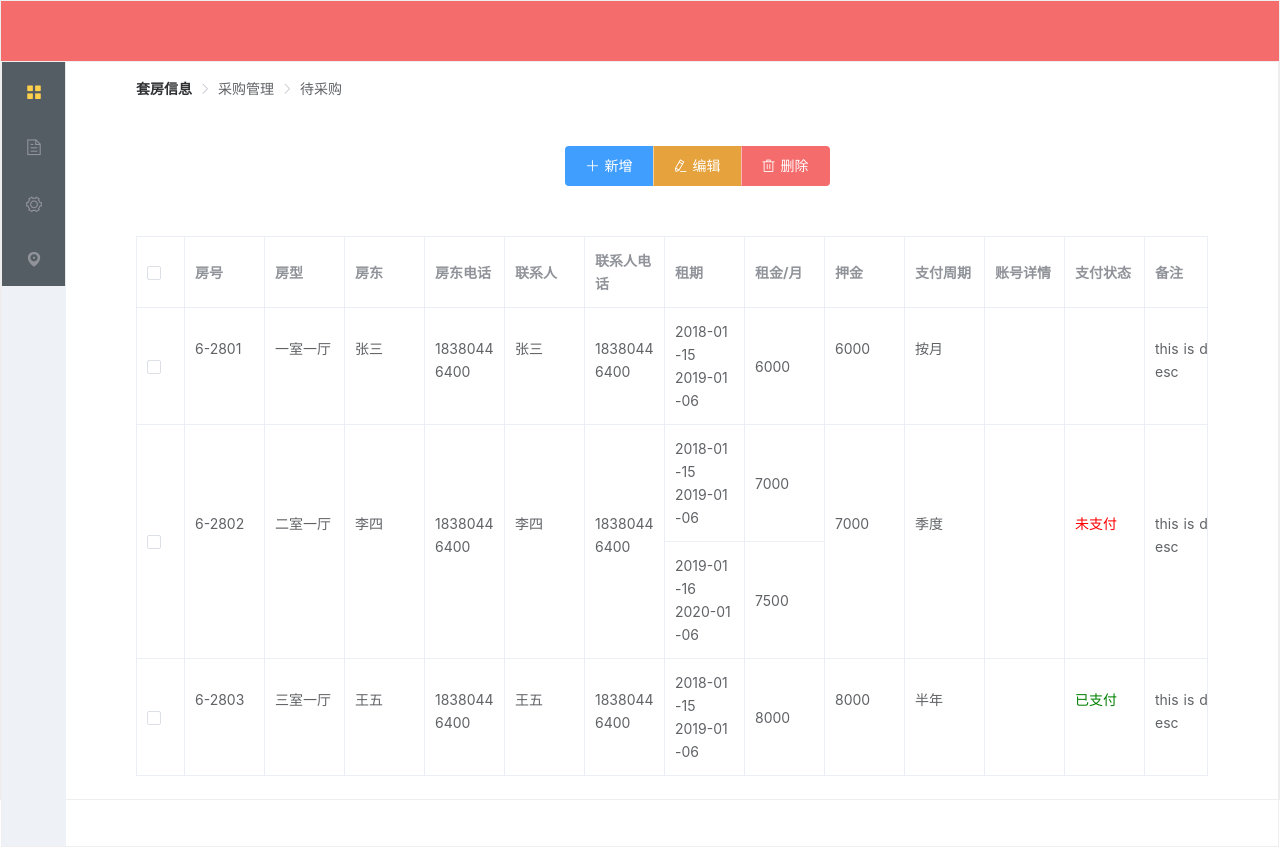
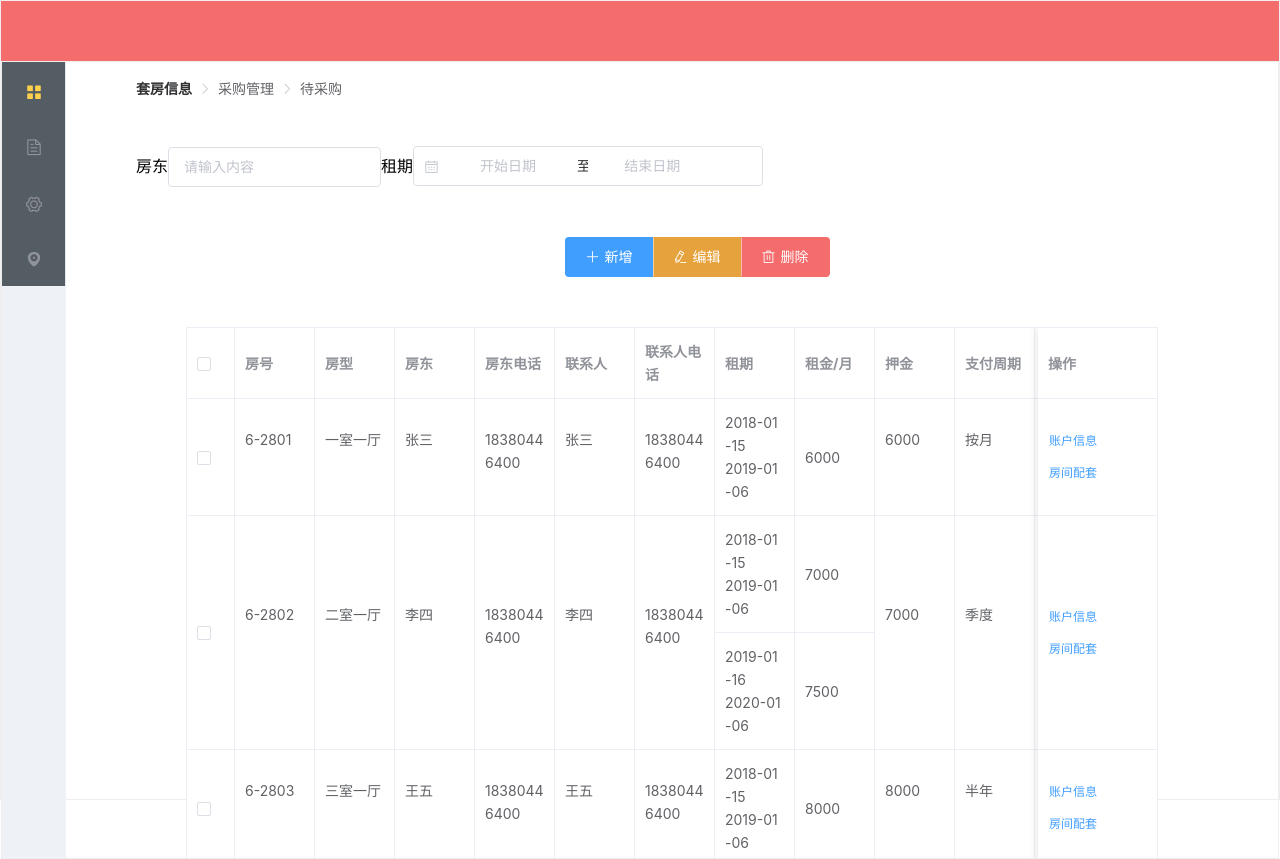
Before and after one commit to wutingting1993/doudou-web, a Nuxt app: page /rent in a window 1280 px wide. Built offline with nearby package versions, Linux system fonts and the light colour scheme.

Commit message:
use default.css

```diff
--- a/assets/css/default.css
+++ b/assets/css/default.css
@@ -69,3 +69,34 @@ html {
   color: #fff;
   background-color: #35495e;
 }
+
+
+div > .container {
+  margin: 50px 50px 50px 50px;
+  justify-content: center;
+  text-align: left;
+}
+
+.el-table .warning-row {
+  background: oldlace;
+}
+
+.el-table .success-row {
+  background: #f0f9eb;
+}
+
+.el-table .leave-cell {
+  background: oldlace;
+}
+
+.el-table .default-cell {
+  background: #f0f9eb;
+}
+
+.el-table .check-in-cell {
+  background: pink;
+}
+.default-table {
+  width: 100%;
+  height: 100%;
+}
--- a/layouts/default.vue
+++ b/layouts/default.vue
@@ -29,7 +29,6 @@
       Left
     }, methods: {
       collapseStatus() {
-        this.collapseBtnClick = this.isCollapse;
         this.isCollapse = !this.isCollapse;
       }
     }
@@ -37,76 +36,5 @@
 </script>
 
 <style>
-
-  .el-header {
-    background-color: #F56C6C;
-    color: #333;
-    line-height: 80px;
-  }
-
-  .el-main {
-    height: 100%;
-    width: auto;
-    position: relative;
-  }
-
-  .el-container {
-    height: 100%;
-    width: 100%;
-    position: relative;
-    border: 1px solid #eee;
-  }
-
-  .el-container:nth-child(5) .el-aside,
-  .el-container:nth-child(6) .el-aside {
-    line-height: 260px;
-  }
-
-  html {
-    font-family: 'Source Sans Pro', -apple-system, BlinkMacSystemFont, 'Segoe UI',
-    Roboto, 'Helvetica Neue', Arial, sans-serif;
-    font-size: 16px;
-    word-spacing: 1px;
-    -ms-text-size-adjust: 100%;
-    -webkit-text-size-adjust: 100%;
-    -moz-osx-font-smoothing: grayscale;
-    -webkit-font-smoothing: antialiased;
-    box-sizing: border-box;
-  }
-
-  *,
-  *:before,
-  *:after {
-    box-sizing: border-box;
-    margin: 0;
-  }
-
-  .button--green {
-    display: inline-block;
-    border-radius: 4px;
-    border: 1px solid #3b8070;
-    color: #3b8070;
-    text-decoration: none;
-    padding: 10px 30px;
-  }
-
-  .button--green:hover {
-    color: #fff;
-    background-color: #3b8070;
-  }
-
-  .button--grey {
-    display: inline-block;
-    border-radius: 4px;
-    border: 1px solid #35495e;
-    color: #35495e;
-    text-decoration: none;
-    padding: 10px 30px;
-    margin-left: 15px;
-  }
-
-  .button--grey:hover {
-    color: #fff;
-    background-color: #35495e;
-  }
+  @import "../assets/css/default.css";
 </style>
--- a/pages/index.vue
+++ b/pages/index.vue
@@ -48,7 +48,7 @@
         :summary-method="getSummaries"
         :cell-class-name="tableColClassName"
         :span-method="arraySpanMethod"
-        class="dashboard-table"
+        class="default-table"
         @cell-click="dialogTableVisible = true">
         <el-table-column v-for="item in showColumns"
                          :prop="item.field"
@@ -304,6 +304,7 @@
 </script>
 
 <style>
+  @import "../assets/css/default.css";
   .demo-block-control {
     border-top: 1px solid #eaeefb;
     height: 44px;
@@ -317,35 +318,4 @@
     cursor: pointer;
     position: relative;
   }
-
-  .dashboard-table {
-    width: 100%;
-    height: 100%;
-  }
-
-  div > .container {
-    margin: 50px 50px 50px 50px;
-    justify-content: center;
-    text-align: left;
-  }
-
-  .el-table .warning-row {
-    background: oldlace;
-  }
-
-  .el-table .success-row {
-    background: #f0f9eb;
-  }
-
-  .el-table .leave-cell {
-    background: oldlace;
-  }
-
-  .el-table .default-cell {
-    background: #f0f9eb;
-  }
-
-  .el-table .check-in-cell {
-    background: pink;
-  }
 </style>
--- a/pages/order.vue
+++ b/pages/order.vue
@@ -107,18 +107,5 @@
 </script>
 
 <style>
-  .container {
-    margin: 50px 50px 50px 50px;
-    width: 80%;
-    justify-content: center;
-    text-align: left;
-  }
-
-  .el-table .warning-row {
-    background: oldlace;
-  }
-
-  .el-table .success-row {
-    background: #f0f9eb;
-  }
+  @import "../assets/css/default.css";
 </style>
--- a/pages/platform.vue
+++ b/pages/platform.vue
@@ -110,16 +110,7 @@
 </script>
 
 <style>
-  .dashboard-table {
-    width: 100%;
-    height: 100%;
-  }
-
-  div > .container {
-    margin: 50px 50px 50px 50px;
-    justify-content: center;
-    text-align: left;
-  }
+  @import "../assets/css/default.css";
 
   .el-button-group {
     margin: 0 0 0 50px;
--- a/pages/rent.vue
+++ b/pages/rent.vue
@@ -1,5 +1,30 @@
 <template>
   <div>
+    <div class="container">
+      <div class="block" style="padding-bottom: 50px">
+        <el-row class="demo-autocomplete">
+          <span class="demonstration">房东</span>
+          <el-autocomplete
+            class="inline-input"
+            v-model="state1"
+            :fetch-suggestions="querySearch"
+            placeholder="请输入内容"
+            @select="handleSelect"
+          ></el-autocomplete>
+          <span class="demonstration">租期</span>
+          <el-date-picker
+            v-model="value2"
+            type="daterange"
+            unlink-panels
+            range-separator="至"
+            start-placeholder="开始日期"
+            end-placeholder="结束日期"
+            :picker-options="pickerOptions"
+            clearable
+            :default-time="['00:00:00', '23:59:59']">
+          </el-date-picker>
+        </el-row>
+      </div>
       <div style="text-align: center">
         <el-button-group>
           <el-button type="primary" icon="el-icon-plus" @click="dialogFormVisible = true">新增</el-button>
@@ -22,6 +47,25 @@
             <template scope="scope">
               <div v-if="item.field==='price' || item.field==='rentTime'" v-html="scope.row['rentInfo'][item.field]"></div>
               <div v-else v-html="scope.row[item.field]" style="min-height: 59px"></div>
+            </template>
+          </el-table-column>
+          <el-table-column
+            fixed="right"
+            label="操作"
+            width="120">
+            <template slot-scope="scope">
+              <el-button
+                @click.native.prevent="deleteRow(scope.$index, tableData)"
+                type="text"
+                size="small">
+                账户信息
+              </el-button>
+              <el-button
+                @click.native.prevent="deleteRow(scope.$index, tableData)"
+                type="text"
+                size="small">
+                房间配套
+              </el-button>
             </template>
           </el-table-column>
         </el-table>
@@ -48,6 +92,8 @@
         </div>
       </el-dialog>
     </div>
+  </div>
+
 </template>
 
 <script>
@@ -136,7 +182,6 @@
           {field: 'price', title: '租金/月'},
           {field: 'deposit', title: '押金'},
           {field: 'payWay', title: '支付周期'},
-          {field: 'payAccount', title: '账号详情'},
           {field: 'payStatus', title: '支付状态'},
           {field: 'comment', title: '备注'}
         ],
@@ -156,9 +201,9 @@
     methods: {
       arraySpanMethod({row, column, rowIndex, columnIndex}) {
         // 不合并的列的索引
-        let arr = [7, 8];
+        let arr = ['rentTime', 'price'];
         // 设置要合并的列
-        if (arr.indexOf(columnIndex) === -1) {
+        if (arr.indexOf(column.property) === -1) {
           // 用于设置合并开始的行号，rowspan 不为 0，不是第一行时, 则该行需要向下合并
           if (column.rowspan !== 0) {
             return {
@@ -203,7 +248,7 @@
           });
         });
       }, payStatus({row, column, rowIndex, columnIndex}) {
-        if (columnIndex === 12 && row[column.property]) {
+        if (column.property === 'payStatus' && row[column.property]) {
           var status = row[column.property];
           if (status === '已支付') {
             return 'payed';
@@ -218,15 +263,10 @@
 </script>
 
 <style>
-  .dashboard-table {
-    width: 100%;
-    height: 100%;
-  }
+  @import "../assets/css/default.css";
 
-  div > .container {
-    margin: 50px 50px 50px 50px;
-    justify-content: center;
-    text-align: left;
+  .el-button + .el-button {
+    margin-left: 0px;
   }
 
   .el-button-group {
```
Lines whose indentation alone changed are shown as unchanged.
